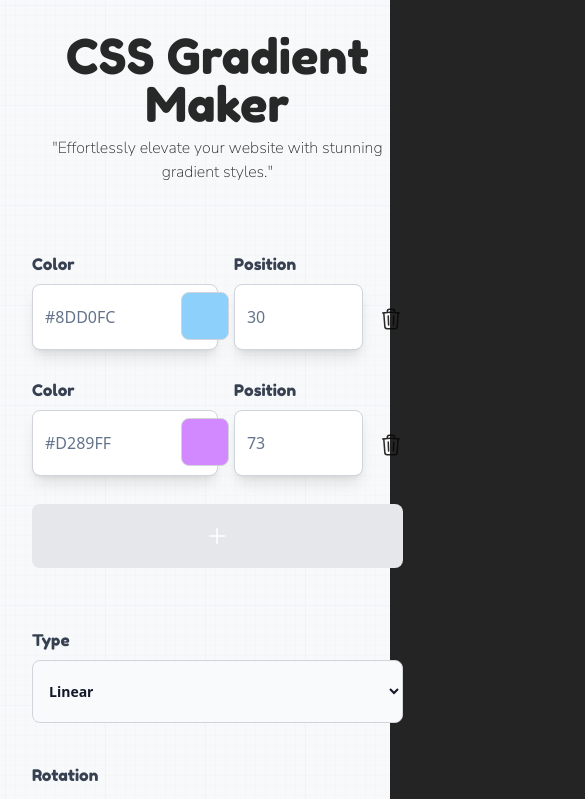
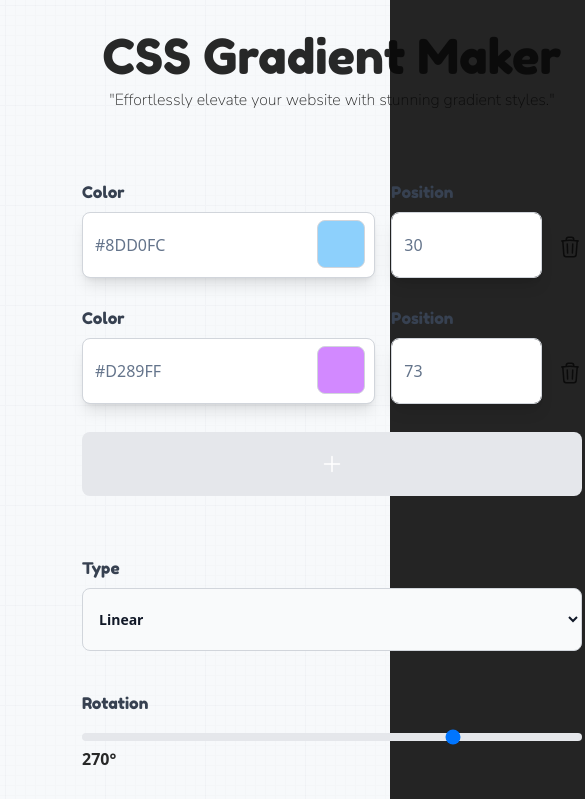
Before and after one commit to seya101/colorgenerator, a Vue app: page / in a window 390 px wide. Shown: the top 799 px of the page, 585 px wide, since content can reach past the window. Built offline with nearby package versions, Linux system fonts and the light colour scheme.

Commit message:
improve  responsiveness

```diff
--- a/src/App.vue
+++ b/src/App.vue
@@ -1,16 +1,16 @@
 <template>
 <div class="">
-	<!-- Title -->
-	<div class="mb-10 text-center">
-		<h2 class="font-bold text-5xl font-fredoka-one">CSS Gradient Maker</h2>
-		<p class="mt-2 font-nunito-sans">"Effortlessly elevate your website with stunning gradient styles."</p>
-	</div>
+		<!-- Title -->
+		<div class="mb-10 text-center">
+			<h2 class="font-bold text-5xl font-fredoka-one">CSS Gradient Maker</h2>
+			<p class="mt-2 font-nunito-sans">"Effortlessly elevate your website with stunning gradient styles."</p>
+		</div>
 
 		<div class="w-full">
-		<div class="flex flex-row flex-wrap lg:gap-28 gap-4">
-			<section>
+		<div class="flex flex-row flex-wrap justify-center lg:gap-28 gap-4">
+			<section class="w-[500px]">
 			<!-- Input Color -->
-			<div class="flex flex-row gap-4 " v-for="(colorValues, index) in colorInput" :key="index">
+			<div class="flex gap-4" v-for="(colorValues, index) in colorInput" :key="index">
 				<div class="relative w-full mt-7">
 				<label for="colorInput" class="form-label inline-block mb-2 text-gray-700 font-fredoka-one"> Color</label>
 				<input
@@ -115,7 +115,7 @@
 
 			</section>
 
-			<section>
+			<section class="w-[600px]">
 			<!-- Preview -->
 		    <div v-if="selectedType === 'linear-gradient'">
 				<h5 class="font-fredoka-one mt-7">Preview:</h5>
```
